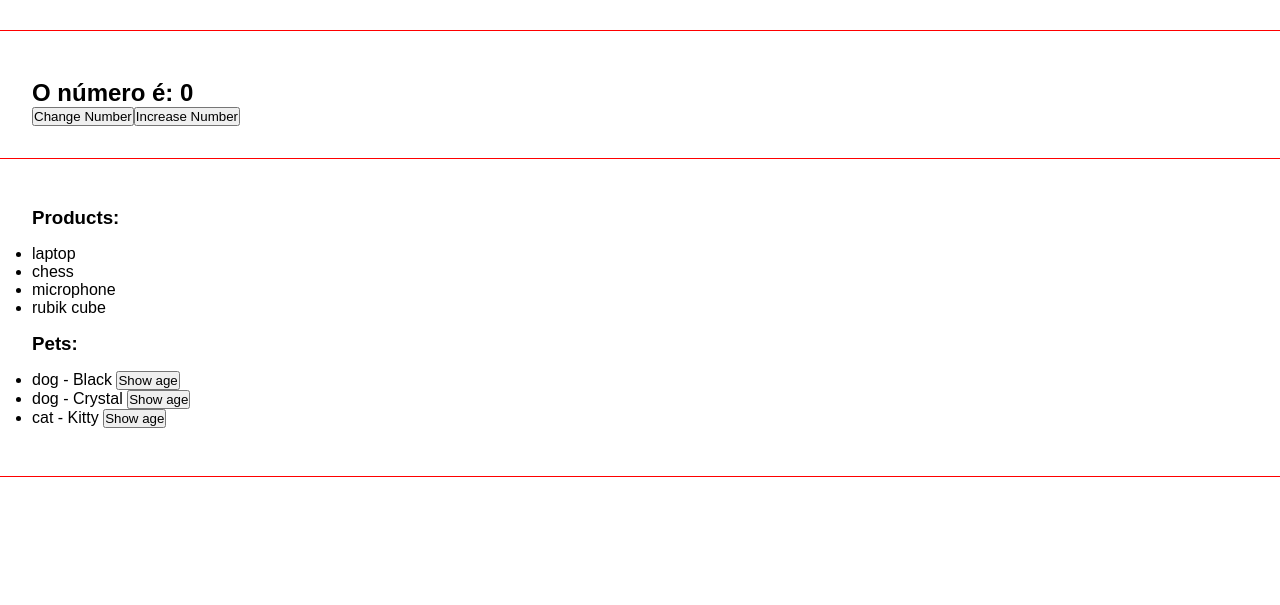
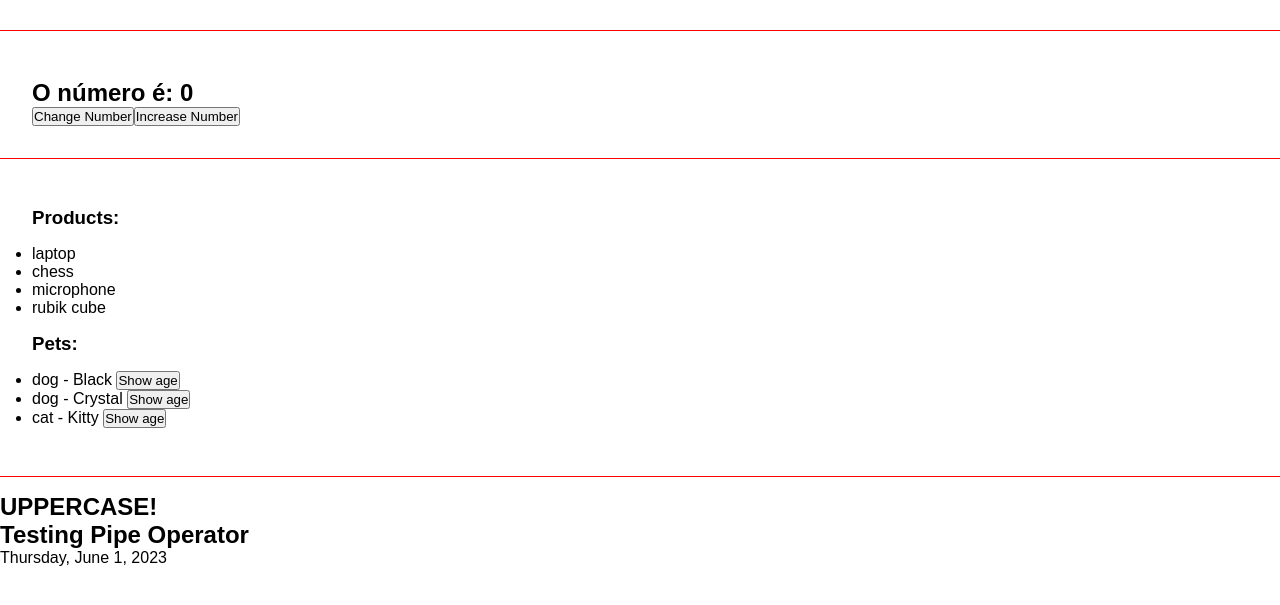
Before and after one commit to hemerson-git/learning-angular13, an Angular app: page / in a window 1280 px wide. Shown: the part 814-1419 px from the top of the page. Built offline with nearby package versions, Linux system fonts and the light colour scheme.

Commit message:
class 14 pipe operator

```diff
--- a/src/app/app.component.html
+++ b/src/app/app.component.html
@@ -6,3 +6,4 @@
 <app-events></app-events>
 <app-emitter></app-emitter>
 <app-list-render></app-list-render>
+<app-pipes></app-pipes>
--- a/src/app/app.module.ts
+++ b/src/app/app.module.ts
@@ -11,6 +11,7 @@ import { EventsComponent } from './components/events/events.component';
 import { EmitterComponent } from './components/emitter/emitter.component';
 import { ChangeNumberComponent } from './components/change-number/change-number.component';
 import { ListRenderComponent } from './components/list-render/list-render.component';
+import { PipesComponent } from './components/pipes/pipes.component';
 
 @NgModule({
   declarations: [
@@ -22,7 +23,8 @@ import { ListRenderComponent } from './components/list-render/list-render.compon
     EventsComponent,
     EmitterComponent,
     ChangeNumberComponent,
-    ListRenderComponent
+    ListRenderComponent,
+    PipesComponent
   ],
   imports: [
     BrowserModule,
--- /dev/null
+++ b/src/app/components/pipes/pipes.component.html
@@ -0,0 +1,7 @@
+<div class="angular-classes">
+  <div>
+    <h2>{{ 'Uppercase!' | uppercase }}</h2>
+    <h2>{{  someText | titlecase }}</h2>
+    <p>{{ today | date: 'fullDate' }}</p>
+  </div>
+</div>
--- /dev/null
+++ b/src/app/components/pipes/pipes.component.ts
@@ -0,0 +1,11 @@
+import { Component } from '@angular/core';
+
+@Component({
+  selector: 'app-pipes',
+  templateUrl: './pipes.component.html',
+  styleUrls: ['./pipes.component.css']
+})
+export class PipesComponent {
+  someText = 'Testing pipe operator'
+  today = new Date()
+}
```
Also changed, not shown: src/app/components/pipes/pipes.component.css (added), 1 other file (tests, documents, lock files or other folders).
